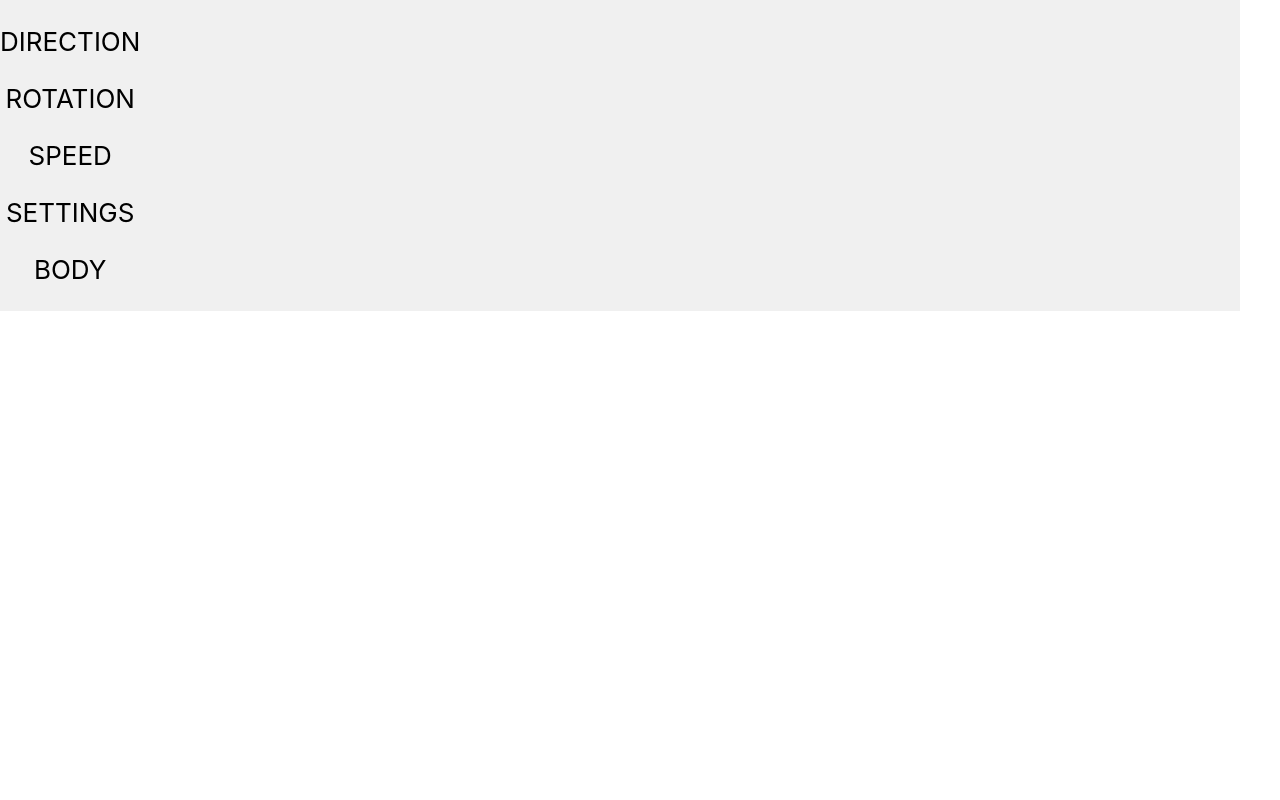
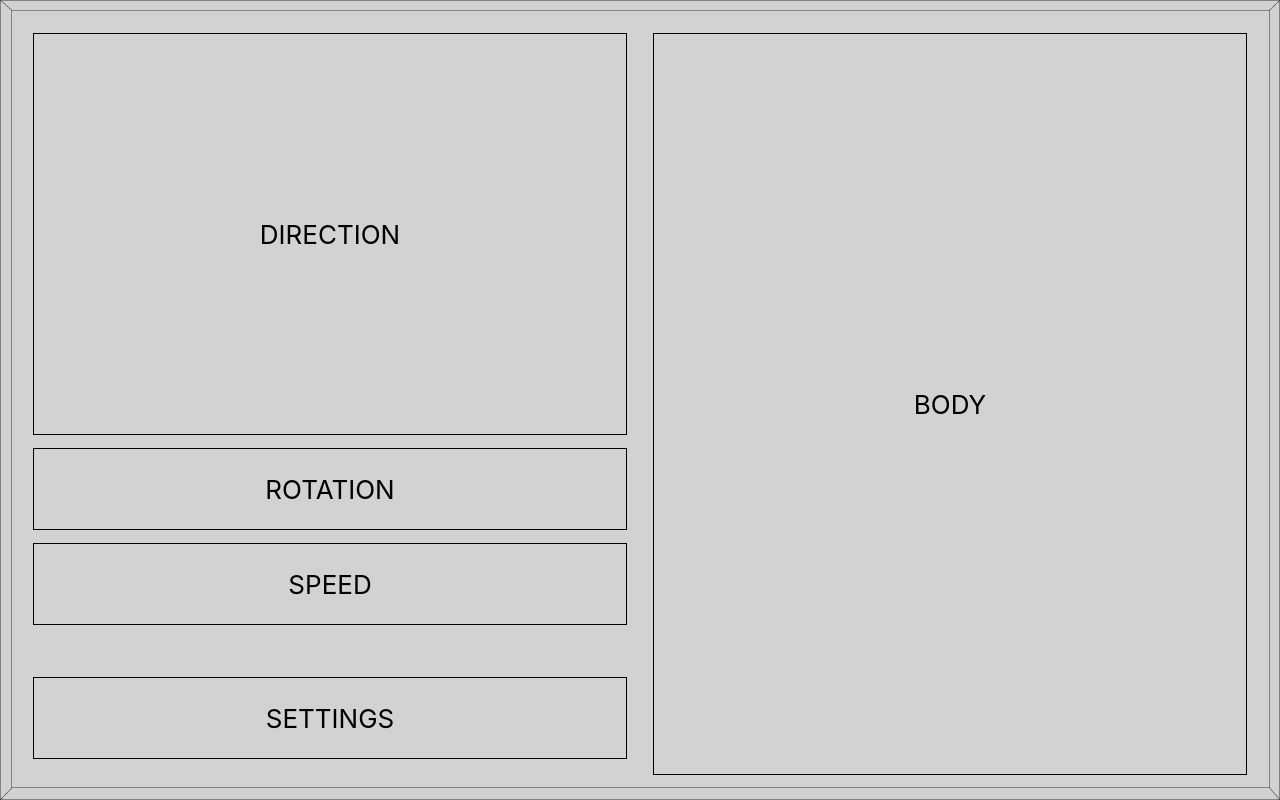
Before and after one commit to specialgee/norimono, a React (Create React App) app: page / in a window 1280 px wide. Built offline with nearby package versions, Linux system fonts and the light colour scheme.

Commit message:
added components style

```diff
--- a/src/App.css
+++ b/src/App.css
@@ -4,20 +4,72 @@
   text-align: center;
   background-color: rgb(240, 240, 240);
   color: #000;
-  max-width: calc(100vw - 40px);
-  max-height: 100vh;
-  display: flex;
-  flex-direction: column;
-  align-items: flex-start;
-  justify-content: flex-start;
   font-size: calc(10px + 2vmin);
 }
 
 /* CONTROL PANEL */
-.control-panel-wrapper {
-  width: 100%;
-  height: 100vh;
+.control-panel {
+  display: flex;
+  /* flex-direction: column;
+  align-items: flex-start;
+  justify-content: flex-start; */
+  width: calc(100vw - 40px);;
+  height: calc(100vh - 40px);;
   border: 20px solid transparent;
   border-image: url("./assets/img/control-panel-frame.png") 30 round;
   background-color: rgb(210, 210, 210);
 }
+
+.control-panel p {
+  margin: 0 auto;
+  position: relative;
+  top: 50%;
+  left: 50%;
+  transform: translate(-50%, -50%);
+}
+
+.panel-column {
+  flex: 50%;
+  height: 100%;
+}
+
+/* DIRECTION */
+.direction {
+  width: auto;
+  height: 50vh;
+  border: 1px solid #000;
+  margin: 0.5em;
+}
+
+/* ROTATION */
+.rotation {
+  width: auto;
+  height: 10vh;
+  border: 1px solid #000;
+  margin: 0.5em;
+}
+
+/* SPEED */
+.speed {
+  width: auto;
+  height: 10vh;
+  border: 1px solid #000;
+  margin: 0.5em;
+}
+
+/* SETTINGS */
+.settings {
+  width: auto;
+  height: 10vh;
+  border: 1px solid #000;
+  margin: 0.5em;
+  margin-top: 2em;
+}
+
+/* BODY */
+.body {
+  width: auto;
+  height: calc(100% - 20px);
+  border: 1px solid #000;
+  margin: 0.5em;
+}
```
